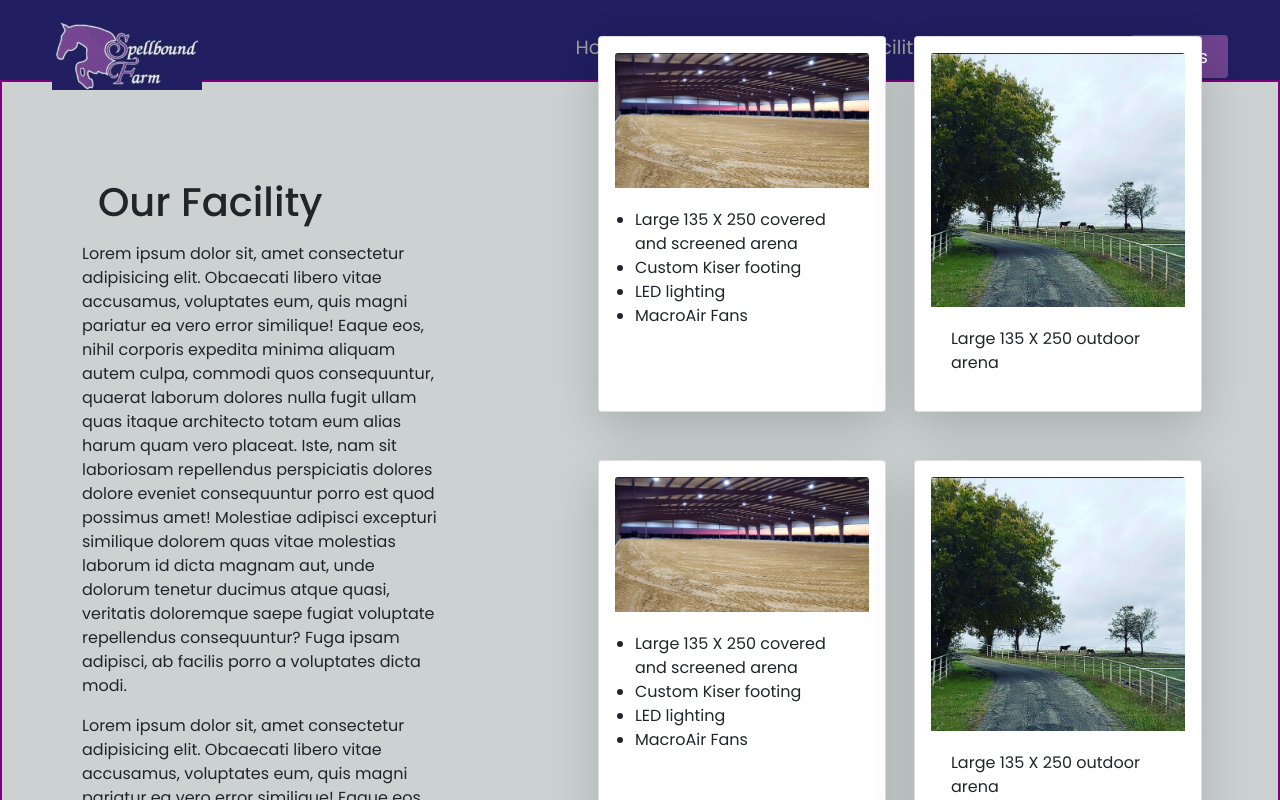
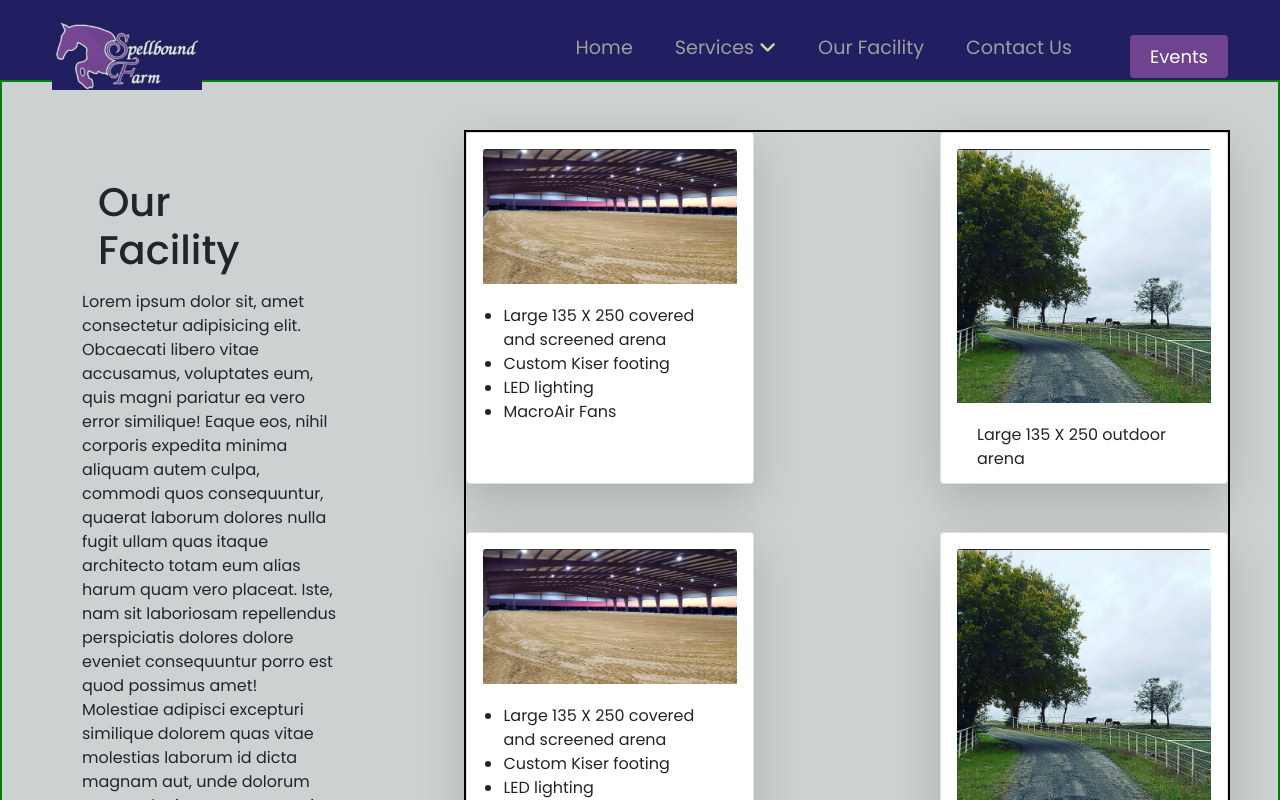
Before and after one commit to supermonkey74/SBF-React, a React (Create React App) app: page /facility in a window 1280 px wide. Shown: the top 800 px of the page. Built offline with nearby package versions, Linux system fonts and the light colour scheme; the HTML template or start-up script is replaced by a standard one.

Commit message:
Up to date code

```diff
--- a/src/App.css
+++ b/src/App.css
@@ -12,10 +12,6 @@
   padding: 0;
   font-family: 'Poppins', sans-serif;
 }
-
-
-
-
 
 .home,
 .services,
@@ -61,7 +57,7 @@
     display: flex;
     /* align-items: center; */
     /* justify-content: center; */
-    border: solid 2px purple;
+    border: solid 2px rgb(0, 128, 11);
 
 }
 
--- a/src/Components/card.css
+++ b/src/Components/card.css
@@ -3,6 +3,7 @@
 .card {
 
     width: 18rem;
+    height: 22rem;
 
 
 
@@ -11,6 +12,6 @@
 .card-img-top {
 
     background-image: url(../Assets/arena.jpg);
-    max-width: 300px;
+    max-width: 50rem;
 
 }
--- a/src/Facility.css
+++ b/src/Facility.css
@@ -31,8 +31,9 @@
    flex-direction: row;
    justify-content: center;
    align-items: center;
-   width: 55%;
-   /* border: solid 2px black; */
+   max-width: 60%;
+   height: fit-content;
+   border: solid 2px black;
 
  }
 
@@ -42,5 +43,7 @@
    display: flex;
    flex-direction: row;
    flex-wrap: wrap;
-   justify-content: space-evenly;
+   justify-content: space-between;
+   /* max-height: 80%; */
+
  }
```
Also changed, not shown: 1 other file (tests, documents, lock files or other folders).
